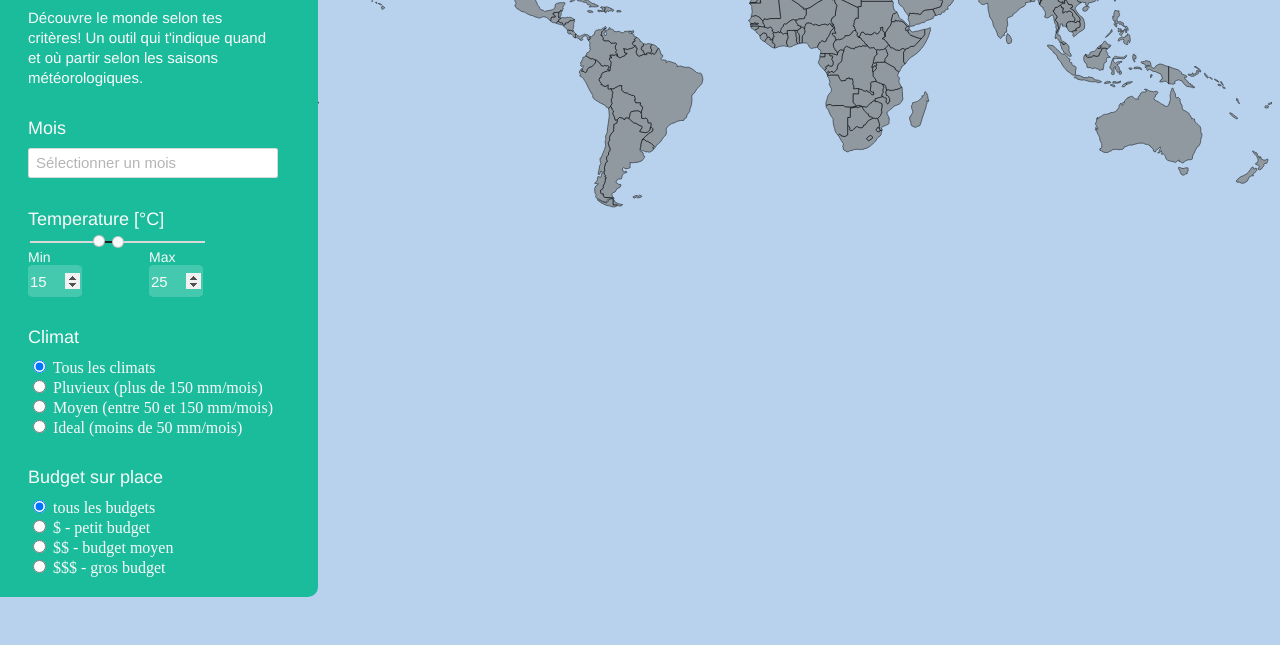
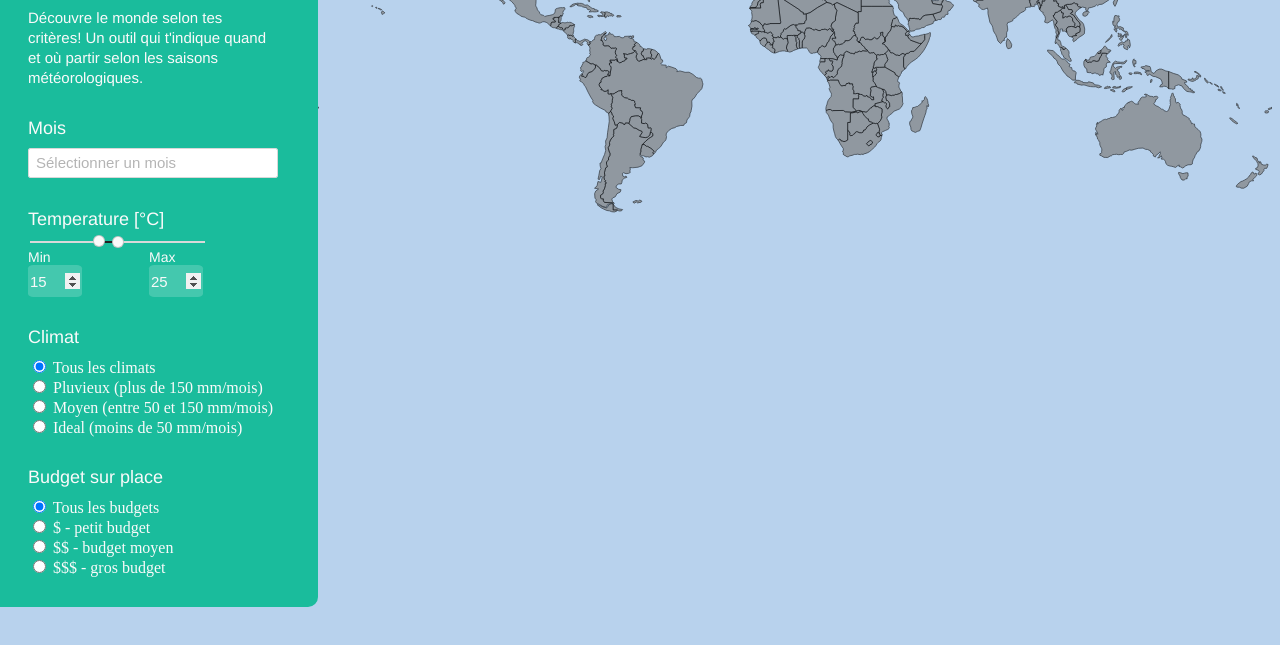
Before and after one commit to MIchelData/Projet_MA_VI, a website built with webpack: page public/index.html in a window 1280 px wide. Shown: the part 113-758 px from the top of the page. Built offline with nearby package versions, Linux system fonts and the light colour scheme.

Commit message:
Small corrections

```diff
--- a/public/index.html
+++ b/public/index.html
@@ -86,7 +86,7 @@
 
         <div>
           <input type="radio" id="all" name="budget" value="all" checked/>
-          <label for="all">tous les budgets</label>
+          <label for="all">Tous les budgets</label>
         </div>
 
         <div>
--- a/src/css/header.css
+++ b/src/css/header.css
@@ -7,7 +7,7 @@
     border-radius: 10px;
     padding: 40px;
     padding-top: 10px;
-    padding-bottom: 20px;
+    padding-bottom: 30px;
     margin-left: -20px;
     width: 25%;
     min-width: 250px;
```
